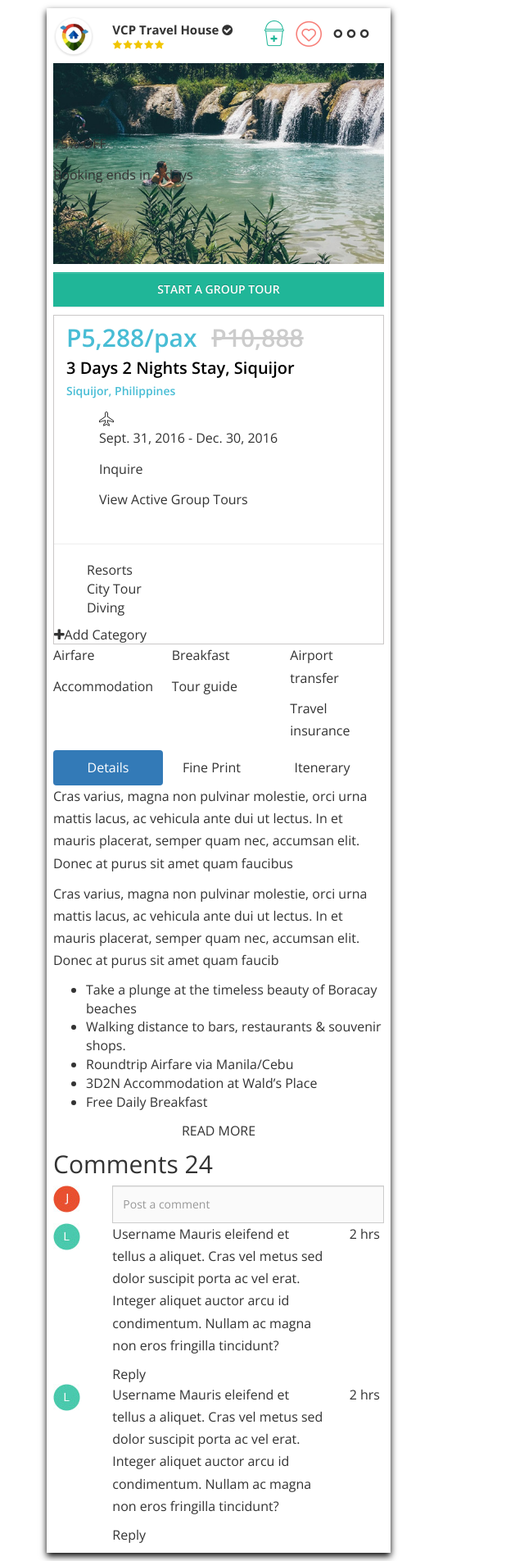
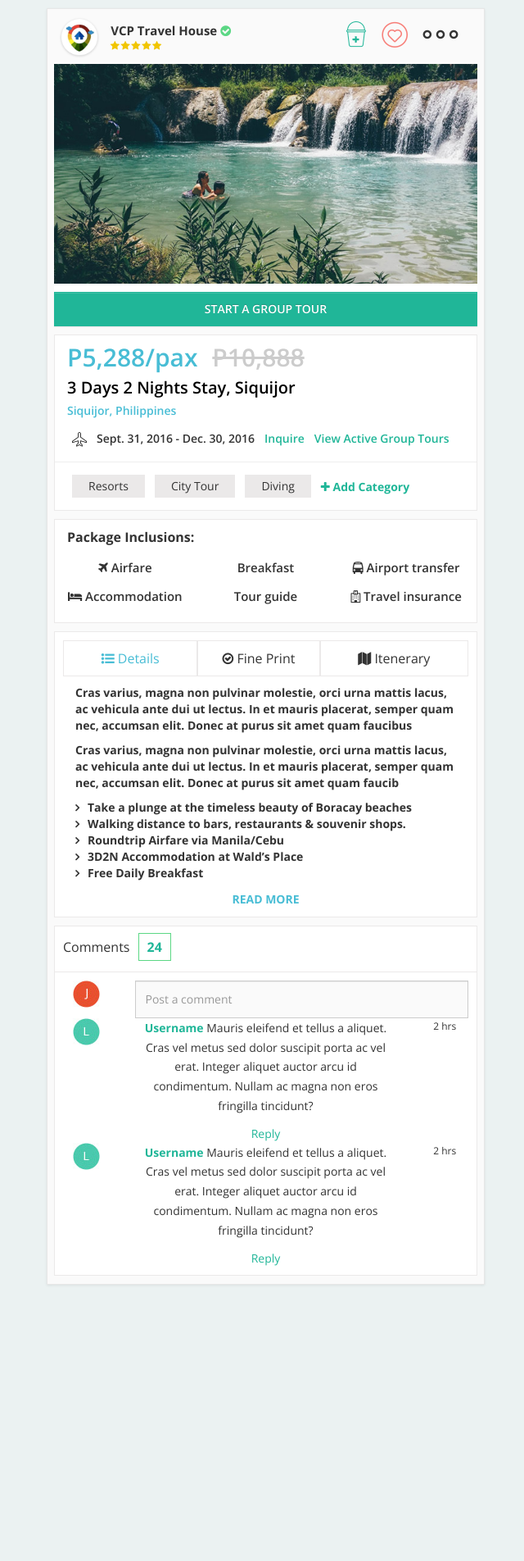
Before and after one commit to rainserinas/bckets, a PHP site: page /pages/group_tour.html in a window 1280 px wide. Shown: the whole page at 82% size, without its empty margins (28-668 px from the left). After the commit the page ends 1566 px from the top, so only its background shows below. Run offline with PHP 8.4, Linux system fonts and the light colour scheme; style sheets or scripts are compiled from the project's sources; some libraries are stand-ins or nearby versions.

Commit message:
add css on group tour html

```diff
--- a/css/dist/group_tour.css
+++ b/css/dist/group_tour.css
@@ -1,74 +1,267 @@
 body {
   padding: 10px 10px;
+  background-color: #ebf2f2;
 }
-.card-display {
-  width: 420px;
-  box-shadow: 0 4px 8px 0 #000000;
-  transition: 0.3s;
+.card-group-template {
+  width: 535px;
   padding: 10px 8px;
+  background-color: #fafafa;
 }
-.card-display .section-one .col-md-2 img {
+.card-group-template .section-one .col-xs-2 img {
   width: 50px;
 }
-.card-display .section-one h2 {
+.card-group-template .section-one i {
+  color: #5bd784;
+}
+.card-group-template .section-one h2 {
   font-family: 'Open sans', sans-serif;
   font-size: 15px;
   font-weight: 700;
 }
-.card-display .section-one .star-img {
+.card-group-template .section-one .star-img {
   margin-top: -25px;
 }
-.card-display .section-one img.option-icons {
-  padding: 5px;
+.card-group-template .section-one img.option-icons {
+  padding: 5px 7px;
 }
-.card-display .section-one .title-star {
+.card-group-template .section-one .title-star {
   padding-top: 8px;
+  margin-left: -110px;
 }
-.card-display .section-two {
+.card-group-template .section-one .title-star img {
+  margin-left: -85px;
+}
+.card-group-template .section-one .col-xs-5 {
+  padding-right: 0px;
+}
+.card-group-template .section-two {
   background-image: url('../../img/group-tour-backimg.jpg');
-  padding: 85px 0px;
+  padding: 134px 0px;
   background-size: cover;
   background-position: center center;
   background-repeat: no-repeat;
 }
-.card-display .section-three button {
+.card-group-template .section-three {
+  background-color: #fff;
+}
+.card-group-template .section-three button {
   width: 100%;
   margin-top: 10px;
 }
-.card-display .section-four {
-  border: solid 1px #cac8c8;
+.card-group-template .section-three button:hover {
+  color: #20b698;
+}
+.card-group-template .section-four {
+  background-color: #fff;
+  border: solid 1px #ebe9e9;
   margin-top: 10px;
+  height: 215px;
 }
-.card-display .section-four ul {
+.card-group-template .section-four ul {
   list-style-type: none;
 }
-.card-display .section-four hr {
+.card-group-template .section-four hr {
   color: #cac8c8;
 }
-.card-display .section-four .s4-info {
+.card-group-template .section-four .s4-info {
   padding: 10px 15px;
 }
-.card-display .section-four .s4-info h2 {
+.card-group-template .section-four .s4-info h2 {
   font-family: 'Open Sans', sans-serif;
   font-size: 30px;
   font-weight: 600;
   color: #48bdd5;
+  text-align: left;
 }
-.card-display .section-four .s4-info span {
+.card-group-template .section-four .s4-info span {
   color: #cccccc;
   text-decoration: line-through;
   padding-left: 10px;
 }
-.card-display .section-four .s4-info h3 {
+.card-group-template .section-four .s4-info h3 {
   font-family: 'Open Sans', sans-serif;
   font-size: 20px;
   font-weight: 600;
   color: #000;
+  text-align: left;
 }
-.card-display .section-four .s4-info p.location {
+.card-group-template .section-four .s4-info p.location {
   font-family: 'Open Sans', sans-serif;
   font-size: 14px;
   font-weight: 600;
   color: #48bdd5;
   margin-top: -5px;
+  text-align: left;
 }
+.card-group-template .section-four .s4-info ul {
+  padding-left: 0px;
+  margin-bottom: 20px;
+}
+.card-group-template .section-four .s4-info ul li {
+  width: auto;
+  float: left;
+  padding: 0px 6px;
+}
+.card-group-template .section-four .s4-info p.s4-li-info {
+  font-family: 'Open Sans';
+  font-size: 14px;
+  font-weight: 600;
+}
+.card-group-template .section-four .s4-info .blue-green {
+  color: #20b698;
+}
+.card-group-template .section-four .tags {
+  padding-left: 15px;
+  margin-top: -5px;
+}
+.card-group-template .section-four .tags li {
+  width: auto;
+  float: left;
+  padding: 0px 6px;
+}
+.card-group-template .section-four .tags li p {
+  background-color: #ebe9e9;
+  padding: 2px 20px;
+  font-family: 'Open sans', sans-serif;
+  font-size: 14px;
+}
+.card-group-template .section-four .tags .add-cat-btn {
+  margin-top: 3px;
+}
+.card-group-template .section-four .tags a {
+  font-family: 'Open sans', sans-serif;
+  font-size: 14px;
+  font-weight: 700;
+  color: #20b698;
+}
+.card-group-template .section-five {
+  background-color: #fff;
+  border: solid 1px #ebe9e9;
+  margin-top: 10px;
+  padding: 8px 15px;
+}
+.card-group-template .section-five .section-five-title {
+  text-align: left;
+  font-family: 'Open Sans', sans-serif;
+  font-size: 16px;
+  font-weight: 700;
+}
+.card-group-template .section-five .section-five-details p {
+  font-family: 'Open sans', sans-serif;
+  font-size: 15px;
+  font-weight: 600;
+}
+.card-group-template .section-six {
+  background-color: #fff;
+  border: solid 1px #ebe9e9;
+  margin-top: 10px;
+  padding: 10px 10px;
+}
+.card-group-template .section-six .nav {
+  border-radius: 1px;
+}
+.card-group-template .section-six .nav-justified > li {
+  display: table-cell;
+  width: 1%;
+  border: solid 1px #ebe9e9;
+}
+.card-group-template .section-six .nav-pills > li.active > a,
+.card-group-template .section-six .nav-pills > li.active > a:hover,
+.card-group-template .section-six .nav-pills > li.active > a:focus {
+  color: #48bdd5;
+  background-color: #337ab7;
+}
+.card-group-template .section-six .nav-pills > li.active > a,
+.card-group-template .section-six .nav-pills > li.active > a:hover,
+.card-group-template .section-six .nav-pills > li.active > a:focus {
+  color: #48bdd5;
+  background-color: #fff;
+}
+.card-group-template .section-six .inner-padding {
+  padding: 10px 15px;
+}
+.card-group-template .section-six .inner-padding ul {
+  list-style-type: none;
+  padding-left: 0px;
+}
+.card-group-template .section-six .inner-padding li:before {
+  font-family: 'FontAwesome';
+  content: '\f105';
+  padding-right: 10px;
+}
+.card-group-template .section-six .inner-padding li {
+  font-family: 'Open sans', sans-serif;
+  font-weight: 700;
+  font-size: 14px;
+  text-align: left;
+  line-height: 20px;
+}
+.card-group-template .section-six .details-p1,
+.card-group-template .section-six .details-p2 {
+  font-family: 'Open sans', sans-serif;
+  font-weight: 700;
+  font-size: 14px;
+  text-align: left;
+  line-height: 20px;
+}
+.card-group-template .section-six .row .text-center {
+  margin-top: -10px;
+}
+.card-group-template .section-six .row .text-center a {
+  font-family: 'Open sans', sans-serif;
+  font-size: 14px;
+  font-weight: 700;
+  color: #48bdd5;
+}
+.card-group-template .section-seven {
+  background-color: #fff;
+  border: solid 1px #ebe9e9;
+  margin-top: 10px;
+  padding: 10px 10px;
+}
+.card-group-template .section-seven h2 {
+  font-family: 'Open sans', sans-serif;
+  font-size: 16px;
+  text-align: left;
+  font-weight: 400;
+  margin-top: 7px;
+}
+.card-group-template .section-seven h2 span {
+  font-family: 'Open sans', sans-serif;
+  font-size: 16px;
+  font-weight: 700;
+  margin: 0px 6px;
+  border: 1px solid #5bd784;
+  padding: 5px 10px;
+  color: #20b698;
+}
+.card-group-template .section-eight {
+  background-color: #fff;
+  border: solid 1px #ebe9e9;
+  margin-top: -1px;
+  padding: 10px 10px;
+}
+.card-group-template .section-eight .username {
+  font-family: 'Open Sans', sans-serif;
+  font-weight: 700;
+  font-size: 14px;
+  color: #20b698;
+  text-align: left;
+}
+.card-group-template .section-eight .comments {
+  font-family: 'Open Sans', sans-serif;
+  font-size: 14px;
+  font-weight: 400;
+}
+.card-group-template .section-eight .reply-btn {
+  font-family: 'Open Sans', sans-serif;
+  font-weight: 400;
+  font-size: 14px;
+  color: #20b698;
+  text-align: left;
+}
+.card-group-template .section-eight .time {
+  font-family: 'Open Sans', sans-serif;
+  font-weight: 400;
+  font-size: 12px;
+}
--- a/less/group_tour.less
+++ b/less/group_tour.less
@@ -2,16 +2,19 @@
 
 body {
 	padding: 10px 10px;
+	background-color: rgb(235, 242, 242);
 }
 
-.card-display {
-	width: 420px;
-    box-shadow: 0 4px 8px 0 rgba(0, 0, 0, 5.2);
-	transition: 0.3s;
+.card-group-template {
+	width: 535px;
 	padding: 10px 8px;
+	background-color: #fafafa;
 	.section-one {
-		.col-md-2 img {
+		.col-xs-2 img {
 			width: 50px;
+		}
+		i {
+			color: #5bd784;
 		}
 		h2 {
 			font-family: 'Open sans', sans-serif;
@@ -22,28 +25,41 @@ body {
 			margin-top: -25px;
 		}
 		img.option-icons {
-		    padding: 5px;
+		    padding: 5px 7px;
 		}
 		.title-star {
 			padding-top: 8px;
+			margin-left: -110px;
+			img {
+				margin-left: -85px;
+			}
+		}
+		.col-xs-5 {
+			padding-right: 0px;
 		}
 	}
 	.section-two {
 		background-image: url('../../img/group-tour-backimg.jpg');
-		padding: 85px 0px;
+		padding: 134px 0px;
 	    background-size: cover;
 	    background-position: center center;
 	    background-repeat: no-repeat;
 	}
 	.section-three {
+		background-color: #fff;
 		button {
 			width: 100%;
     		margin-top: 10px;
 		}
+		button:hover {
+			color: #20b698;
+		}
 	}
 	.section-four {
-		border: solid 1px #cac8c8;
+		background-color: #fff;
+		border: solid 1px #ebe9e9;
 		margin-top: 10px;
+		height: 215px;
 		ul {
 			list-style-type: none;
 		}
@@ -57,6 +73,7 @@ body {
 				font-size: 30px;
 				font-weight: 600;
 				color: #48bdd5;
+				text-align: left;
 			}
 			span {
 				color: #cccccc;
@@ -68,6 +85,7 @@ body {
 				font-size: 20px;
 				font-weight: 600;
 				color: #000;
+				text-align: left;
 			}
 			p.location {
 				font-family: 'Open Sans', sans-serif;
@@ -75,8 +93,179 @@ body {
 				font-weight: 600;
 				color: #48bdd5;
 				margin-top: -5px;
+				text-align: left;
+			}
+			ul {
+				padding-left: 0px;
+				margin-bottom: 20px;
+			}
+			ul li {
+				width: auto;
+				float: left;
+				padding: 0px 6px;
+			}
+			p.s4-li-info {
+				font-family: 'Open Sans';
+			    font-size: 14px;
+			    font-weight: 600;
+			}
+			.blue-green {
+				color: #20b698;
 			}
 		}
+		.tags {
+			padding-left: 15px;
+    		margin-top: -5px;
+			li {
+				width: auto;
+				float: left;
+				padding: 0px 6px;
+				p {
+					background-color: #ebe9e9;
+				    padding: 2px 20px;
+				    font-family: 'Open sans', sans-serif;
+				    font-size: 14px;
+				}
+			}
+			.add-cat-btn {
+				margin-top: 3px;
+			}
+			a {
+				font-family: 'Open sans', sans-serif;
+			    font-size: 14px;
+			    font-weight: 700;
+			    color: #20b698;
+			}
+		}
+	}
+	.section-five {
+		background-color: #fff;
+		border: solid 1px #ebe9e9;
+		margin-top: 10px;
+		padding: 8px 15px;
 
+		.section-five-title {
+			text-align: left;
+		    font-family: 'Open Sans', sans-serif;
+		    font-size: 16px;
+		    font-weight: 700;
+		}
+		.section-five-details {
+			p {
+				font-family: 'Open sans', sans-serif;
+			    font-size: 15px;
+			    font-weight: 600;
+			}
+		}
+	}
+	.section-six {
+		background-color: #fff;
+	    border: solid 1px #ebe9e9;
+	    margin-top: 10px;
+	    padding: 10px 10px;
+	    .nav {
+    		border-radius: 1px;
+	    }
+	    .nav-justified>li {
+		    display: table-cell;
+		    width: 1%;
+		    border: solid 1px #ebe9e9;
+		}
+		.nav-pills>li.active>a, .nav-pills>li.active>a:hover, .nav-pills>li.active>a:focus {
+		    color: #48bdd5;
+		    background-color: #337ab7;
+		}
+		.nav-pills>li.active>a, .nav-pills>li.active>a:hover, .nav-pills>li.active>a:focus {
+		    color: #48bdd5;
+		    background-color: #fff;
+		}
+		.inner-padding {
+			padding: 10px 15px;
+			ul {
+				list-style-type: none;
+				padding-left: 0px;
+			}
+			li:before {
+				font-family: 'FontAwesome';
+				content: '\f105';
+				padding-right: 10px;
+			}
+			li {
+				font-family: 'Open sans', sans-serif;
+			    font-weight: 700;
+			    font-size: 14px;
+			    text-align: left;
+			    line-height: 20px;
+			}
+
+		}
+		.details-p1, .details-p2 {
+			font-family: 'Open sans', sans-serif;
+		    font-weight: 700;
+		    font-size: 14px;
+		    text-align: left;
+		    line-height: 20px;
+		}
+		.row .text-center {
+			margin-top: -10px;
+		}
+		.row .text-center a {
+			font-family: 'Open sans', sans-serif;
+		    font-size: 14px;
+		    font-weight: 700;
+		    color: #48bdd5;
+		}
+	}
+	.section-seven {
+		background-color: #fff;
+	    border: solid 1px #ebe9e9;
+	    margin-top: 10px;
+	    padding: 10px 10px;
+	    h2 {
+	    	font-family: 'Open sans',sans-serif;
+		    font-size: 16px;
+		    text-align: left;
+		    font-weight: 400;
+		    margin-top: 7px;
+		    span {
+		    	font-family: 'Open sans', sans-serif;
+			    font-size: 16px;
+			    font-weight: 700;
+			    margin: 0px 6px;
+			    border: 1px solid #5bd784;
+    			padding: 5px 10px;
+    			color: #20b698;
+		    }
+	    }
+	}
+	.section-eight {
+		background-color: #fff;
+	    border: solid 1px #ebe9e9;
+	    margin-top: -1px;
+	    padding: 10px 10px;
+	    .username {
+	    	font-family: 'Open Sans', sans-serif;
+	    	font-weight: 700;
+	    	font-size: 14px;
+	    	color: #20b698;
+	    	text-align: left;
+	    }
+	    .comments {
+	    	font-family: 'Open Sans', sans-serif;
+	    	font-size: 14px;
+	    	font-weight: 400;
+	    }
+	    .reply-btn {
+	    	font-family: 'Open Sans', sans-serif;
+	    	font-weight: 400;
+	    	font-size: 14px;
+	    	color: #20b698;
+	    	text-align: left;
+	    }
+	    .time {
+	    	font-family: 'Open Sans', sans-serif;
+	    	font-weight: 400;
+	    	font-size: 12px;
+	    }
 	}
 }
--- a/pages/group_tour.html
+++ b/pages/group_tour.html
@@ -25,28 +25,28 @@
 <body>
     <div class="container">
         <div class="col-md-4">
-            <div class="card-display">
+            <div class="card-group-template">
                 <div class="section-one">
                     <div class="row">
-                        <div class="col-md-2">
+                        <div class="col-xs-2">
                             <img src="../img/small-display-icon.png"/>
                         </div>
-                        <div class="col-md-5">
+                        <div class="col-xs-5">
                             <div class="title-star">
                                 <h2>VCP Travel House <i class="fa fa-check-circle" aria-hidden="true"></i> </h2>
                                 <img class="star-img" src="../img/stars.png"/>
                             </div>
                         </div>
-                        <div class="col-md-5">
-                            <img class="option-icons" src="../img/cup-plus.png"/>
-                            <img class="option-icons" src="../img/heart.png" />
-                            <img class="option-icons" src="../img/elipsis-icon.png"/>
+                        <div class="col-xs-5">
+                            <a href=""><img class="option-icons" src="../img/cup-plus.png"/></a>
+                            <a href=""><img class="option-icons" src="../img/heart.png" /></a>
+                            <a href=""><img class="option-icons" src="../img/elipsis-icon.png"/></a>
                         </div>
                     </div>
                 </div>
                 <div class="section-two">
-                    <p>75% OFF</p>
-                    <p>Booking ends in 3 days</p>
+                    <!-- <p>75% OFF</p>
+                    <p>Booking ends in 3 days</p> -->
                 </div>
                 <div class="section-three">
                     <button class="btn btn-primary">START A GROUP TOUR</button>
@@ -57,54 +57,48 @@
                         <h3>3 Days 2 Nights Stay, Siquijor</h3>
                         <p class="location">Siquijor, Philippines</p>
                         <ul>
-                            <li>
-                                <img src="../img/plane.png"/>
-                            </li>
-                            <li>
-                                <p>Sept. 31, 2016 - Dec. 30, 2016</p>
-                            </li>
-                            <li>
-                                <p>Inquire</p>
-                            </li>
-                            <li>
-                                <p>View Active Group Tours</p>
-                            </li>
+                            <li><img src="../img/plane.png"/></li>
+                            <li><p class="s4-li-info border-right">Sept. 31, 2016 - Dec. 30, 2016</p></li>
+                            <li><p class="s4-li-info blue-green border-right">Inquire</p></li>
+                            <li><p class="s4-li-info blue-green">View Active Group Tours</p></li>
                         </ul>
                     </div>
                     <hr>
-                    <ul>
-                        <li>Resorts</li>
-                        <li>City Tour</li>
-                        <li>Diving</li>
+                    <ul class="tags">
+                        <li><p>Resorts</p></li>
+                        <li><p>City Tour</p></li>
+                        <li><p>Diving</p></li>
+                        <li class="add-cat-btn"><a> <i class="fa fa-plus" aria-hidden="true"> </i>  Add Category</a></li>
                     </ul>
-                    <a> <i class="fa fa-plus" aria-hidden="true"> </i>Add Category</a>
                 </div>
                 <div class="section-five">
-                    <div class="row">
-                        <div class="col-md-4">
-                            <p>Airfare</p>
-                            <p>Accommodation</p>
+                    <p class="section-five-title">Package Inclusions:</p>
+                    <div class="row section-five-details">
+                        <div class="col-xs-4">
+                            <p> <i class="fa fa-plane" aria-hidden="true"></i> Airfare</p>
+                            <p> <i class="fa fa-bed" aria-hidden="true"></i> Accommodation</p>
                         </div>
-                        <div class="col-md-4">
+                        <div class="col-xs-4">
                             <p>Breakfast</p>
                             <p>Tour guide</p>
                         </div>
-                        <div class="col-md-4">
-                            <p>Airport transfer</p>
-                            <p>Travel insurance</p>
+                        <div class="col-xs-4">
+                            <p> <i class="fa fa-bus" aria-hidden="true"></i>  Airport transfer</p>
+                            <p> <i class="fa fa-hospital-o" aria-hidden="true"></i> Travel insurance</p>
                         </div>
                     </div>
                 </div>
                 <div class="section-six">
                     <ul class="nav nav-pills nav-justified">
-                        <li class="active"><a data-toggle="pill" href="#details">Details</a></li>
-                        <li><a data-toggle="pill" href="#fine-print">Fine Print</a></li>
-                        <li><a data-toggle="pill" href="#itinerary">Itenerary</a></li>
+                        <li class="active"><a data-toggle="pill" href="#details"> <i class="fa fa-list-ul" aria-hidden="true"></i> Details</a></li>
+                        <li><a data-toggle="pill" href="#fine-print"> <i class="fa fa-check-circle-o" aria-hidden="true"></i> Fine Print</a></li>
+                        <li><a data-toggle="pill" href="#itinerary"> <i class="fa fa-map" aria-hidden="true"></i> Itenerary</a></li>
                     </ul>
                     <div class="tab-content">
                         <div id="details" class="tab-pane fade in active">
-                            <p>Cras varius, magna non pulvinar molestie, orci urna mattis lacus, ac vehicula ante dui ut lectus. In et mauris placerat, semper quam nec, accumsan elit. Donec at purus sit amet quam faucibus</p>
-                            <p>Cras varius, magna non pulvinar molestie, orci urna mattis lacus, ac vehicula ante dui ut lectus. In et mauris placerat, semper quam nec, accumsan elit. Donec at purus sit amet quam faucib</p>
+                            <div class="inner-padding">
+                                <p class="details-p1">Cras varius, magna non pulvinar molestie, orci urna mattis lacus, ac vehicula ante dui ut lectus. In et mauris placerat, semper quam nec, accumsan elit. Donec at purus sit amet quam faucibus</p>
+                                <p class="details-p2">Cras varius, magna non pulvinar molestie, orci urna mattis lacus, ac vehicula ante dui ut lectus. In et mauris placerat, semper quam nec, accumsan elit. Donec at purus sit amet quam faucib</p>
                                 <ul>
                                     <li>Take a plunge at the timeless beauty of Boracay beaches</li>
                                     <li>Walking distance to bars, restaurants & souvenir shops.</li>
@@ -112,6 +106,7 @@
                                     <li>3D2N Accommodation at Wald’s Place</li>
                                     <li>Free Daily Breakfast</li>
                                 </ul>
+                            </div>
                         </div>
                         <div id="fine-print" class="tab-pane fade">
                             <h3>Menu 1</h3>
@@ -124,12 +119,14 @@
                     </div>
                     <div class="row">
                         <div class="text-center">
-                            <p>READ MORE</p>
+                            <a href="">READ MORE</a>
                         </div>
                     </div>
                 </div>
                 <div class="section-seven">
                     <h2>Comments <span>24</span></h2>
+                </div>
+                <div class="section-eight">
                     <div class="row">
                         <div class="col-md-2">
                             <img src="../img/comment-img.jpg"/>
@@ -143,11 +140,11 @@
                             <img src="../img/comment-img-1.jpg"/>
                         </div>
                         <div class="col-md-8">
-                            <p><span>Username</span> Mauris eleifend et tellus a aliquet. Cras vel metus sed dolor suscipit porta ac vel erat. Integer aliquet auctor arcu id condimentum. Nullam ac magna non eros fringilla tincidunt?</p>
-                            <a>Reply</a>
+                            <p class="comments"><span class="username">Username</span> Mauris eleifend et tellus a aliquet. Cras vel metus sed dolor suscipit porta ac vel erat. Integer aliquet auctor arcu id condimentum. Nullam ac magna non eros fringilla tincidunt?</p>
+                            <a class="reply-btn">Reply</a>
                         </div>
                         <div class="col-md-2">
-                            <p>2 hrs</p>
+                            <p class="time">2 hrs</p>
                         </div>
                     </div>
                     <div class="row">
@@ -155,11 +152,11 @@
                             <img src="../img/comment-img-1.jpg"/>
                         </div>
                         <div class="col-md-8">
-                            <p><span>Username</span> Mauris eleifend et tellus a aliquet. Cras vel metus sed dolor suscipit porta ac vel erat. Integer aliquet auctor arcu id condimentum. Nullam ac magna non eros fringilla tincidunt?</p>
-                            <a>Reply</a>
+                            <p class="comments"><span class="username">Username</span> Mauris eleifend et tellus a aliquet. Cras vel metus sed dolor suscipit porta ac vel erat. Integer aliquet auctor arcu id condimentum. Nullam ac magna non eros fringilla tincidunt?</p>
+                            <a class="reply-btn">Reply</a>
                         </div>
                         <div class="col-md-2">
-                            <p>2 hrs</p>
+                            <p class="time">2 hrs</p>
                         </div>
                     </div>
                 </div>
```
Lines whose indentation alone changed are shown as unchanged.
